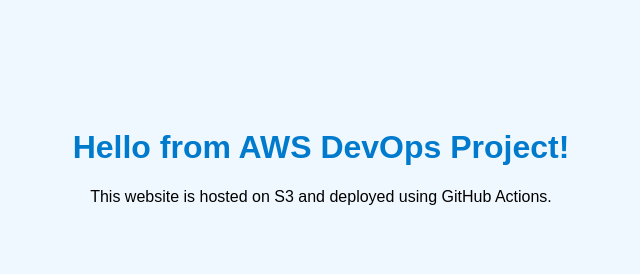
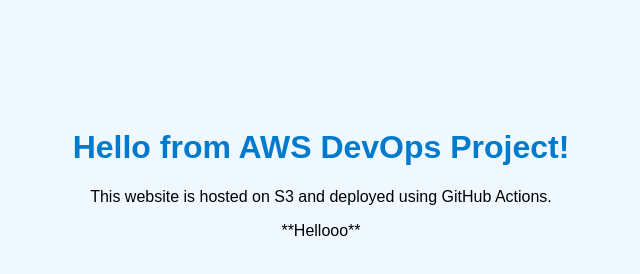
Before and after one commit to NagalakshmiS123/aws-s3-deploy, a plain HTML site: page index.html in a window 1280 px wide. Shown: the full height of the page, 319-959 px from the left. Drawn offline with Linux system fonts and the light colour scheme.

Commit message:
Update index.html

```diff
--- a/index.html
+++ b/index.html
@@ -7,5 +7,6 @@
 <body>
     <h1>Hello from AWS DevOps Project!</h1>
     <p>This website is hosted on S3 and deployed using GitHub Actions.</p>
+    <p>**Hellooo**</p>
 </body>
 </html>
```
